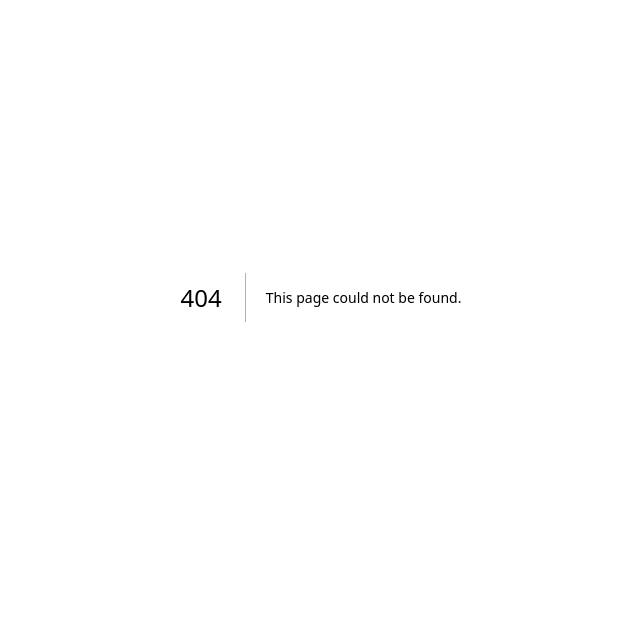
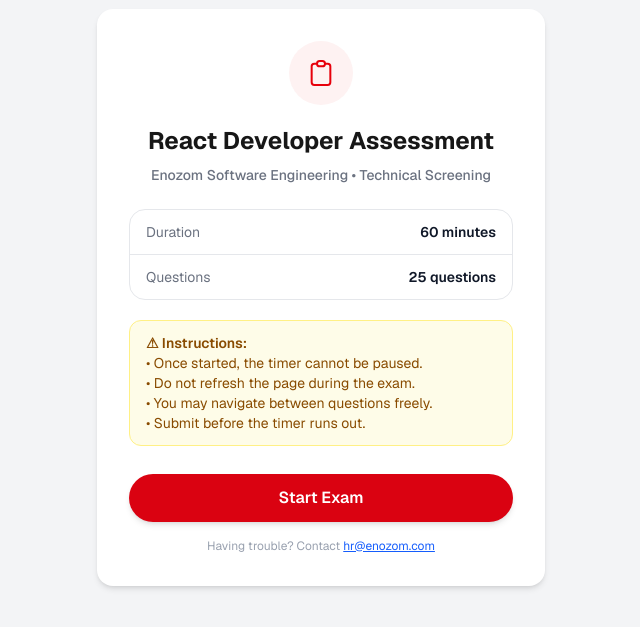
Before and after one commit to Sayed1210/Exam-Platform, a Next.js app in the folder Frontend/exam.ui/: page /start-exam in a window 1280 px wide. Before the commit this address had no page. Shown: the part 103-730 px from the top of the page, without its empty margins (319-959 px from the left). Built offline with nearby package versions, Linux system fonts and the light colour scheme.

Commit message:
Start exam page and submitted exam page

```diff
--- a/Frontend/exam.ui/app/page.tsx
+++ b/Frontend/exam.ui/app/page.tsx
@@ -1,5 +1,5 @@
 import { redirect } from "next/navigation";
 
 export default function Home() {
-  redirect("/answer-exam");
+  redirect("/start-exam");
 }
--- /dev/null
+++ b/Frontend/exam.ui/app/start-exam/page.tsx
@@ -0,0 +1,95 @@
+"use client";
+
+import Button from "@/components/Button";
+import Modal from "@/components/Modal";
+import { useState } from "react";
+
+export default function StartExamPage() {
+    const [open, setOpen] = useState(false);
+
+  return (
+    <main className="min-h-screen bg-gray-100 flex items-center justify-center p-4">
+      <div className="bg-white rounded-2xl shadow-md w-full max-w-md p-8">
+        {/* Icon */}
+        <div className="flex justify-center mb-5">
+          <div className="bg-red-50 rounded-full p-4">
+            <svg
+              xmlns="http://www.w3.org/2000/svg"
+              className="w-8 h-8 text-red-600"
+              fill="none"
+              viewBox="0 0 24 24"
+              stroke="currentColor"
+              strokeWidth={1.5}
+            >
+              <path
+                strokeLinecap="round"
+                strokeLinejoin="round"
+                d="M9 5H7a2 2 0 00-2 2v12a2 2 0 002 2h10a2 2 0 002-2V7a2 2 0 00-2-2h-2M9 5a2 2 0 002 2h2a2 2 0 002-2M9 5a2 2 0 012-2h2a2 2 0 012 2"
+              />
+            </svg>
+          </div>
+        </div>
+
+        {/* Title */}
+        <h1 className="text-title mb-2 text-center">
+          React Developer Assessment
+        </h1>
+        <p className="text-muted text-center mb-6">
+          Enozom Software Engineering • Technical Screening
+        </p>
+
+        {/* Info Table */}
+        <div className="border border-gray-200 rounded-2xl divide-y divide-gray-200 mb-5">
+          {[
+            { label: "Duration", value: "60 minutes" },
+            { label: "Questions", value: "25 questions" },
+          ].map(({ label, value }) => (
+            <div key={label} className="flex justify-between items-center px-4 py-3">
+              <span className="text-muted font-normal">{label}</span>
+              <span className="text-sm font-semibold text-gray-900">{value}</span>
+            </div>
+          ))}
+        </div>
+
+        {/* Instructions */}
+        <div className="bg-yellow-50 border border-yellow-200 rounded-xl px-4 py-3 mb-5 text-sm text-yellow-800">
+          <span className="font-semibold">⚠ Instructions:</span>
+          <br></br>• Once started, the timer cannot be paused.
+          <br></br>• Do not refresh the page during the exam.
+          <br></br>• You may navigate between questions freely.
+          <br></br>• Submit before the timer runs out.
+        </div>
+
+        {/* Start Button */}
+        {/* <button className="w-full bg-blue-600 hover:bg-blue-700 active:bg-blue-800 transition-colors text-white font-semibold text-base rounded-xl py-4 flex items-center justify-center gap-2">
+          Start Exam
+          <span className="text-lg">→</span>
+        </button> */}
+        <Button text="Start Exam" onClick={() => setOpen(true)} className="btn-primary"/>
+        {/* Popup Window */}
+        <Modal open={open} onClose={() => setOpen(false)}>
+            <div className="flex flex-col gap-2 text-center">
+                <h3 className="text-heading mb-2">Are you sure you want to proceed?</h3>
+                <p className="text-muted">The timer will start immediately and <br></br> cannot be paused once exam begins</p>
+            </div>
+
+            <div className="flex gap-3">
+                <Button text="Proceed" onClick={() => setOpen(false)} className="btn-primary flex-1" />
+                <Button text="Cancel" onClick={() => setOpen(false)} className="btn-secondary w-full flex-1" />
+            </div>
+        </Modal>
+
+        {/* Footer */}
+        <p className="text-center text-xs text-gray-400 mt-4">
+          Having trouble? Contact{" "}
+          <a
+            href="mailto:hr@enozom.com"
+            className="text-blue-600 underline hover:text-blue-700"
+          >
+            hr@enozom.com
+          </a>
+        </p>
+      </div>
+    </main>
+  );
+}
--- /dev/null
+++ b/Frontend/exam.ui/app/submitted-exam/page.tsx
@@ -0,0 +1,54 @@
+"use client";
+
+export default function SubmittedExamPage() {
+
+  return (
+    <main className="min-h-screen bg-gray-100 flex items-center justify-center p-4">
+      <div className="bg-white rounded-2xl shadow-md w-full max-w-md p-8">
+        {/* Icon */}
+        <div className="flex justify-center mb-5">
+          <div className="bg-red-50 rounded-full p-4">
+            <svg
+              xmlns="http://www.w3.org/2000/svg"
+              className="w-8 h-8 text-red-600"
+              fill="none"
+              viewBox="0 0 24 24"
+              stroke="currentColor"
+              strokeWidth={1.5}
+            >
+              <path
+                strokeLinecap="round"
+                strokeLinejoin="round"
+                d="M5 13l4 4L19 7"
+              />
+            </svg>
+          </div>
+        </div>
+
+        {/* Title */}
+        <h1 className="text-title mb-4 text-center">
+          Exam Submitted
+        </h1>
+
+        {/* Instructions */}
+        <div className="bg-red-50 border-red-200 rounded-xl px-4 py-3 mb-5 text-sm text-black">
+          <span className="font-semibold">What's Next?</span>
+          <br></br>• Review of your exam by the HR team
+          <br></br>• Technical interview if shortlisted
+          <br></br>• Final feedback communicated via email
+        </div>
+
+        {/* Footer */}
+        <p className="text-center text-xs text-gray-400 mt-4">
+          Having trouble? Contact{" "}
+          <a
+            href="mailto:hr@enozom.com"
+            className="text-blue-600 underline hover:brightness-85"
+          >
+            hr@enozom.com
+          </a>
+        </p>
+      </div>
+    </main>
+  );
+}
```
